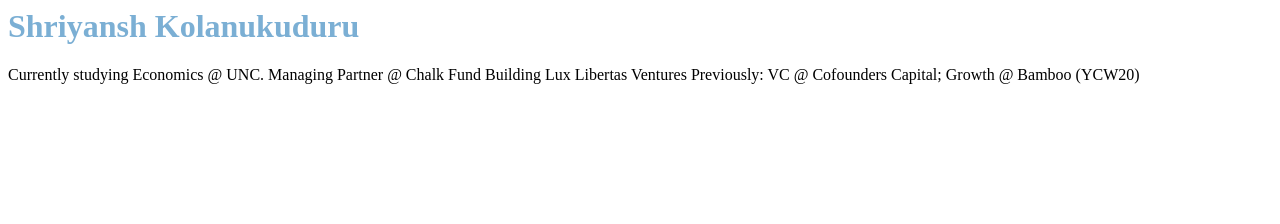
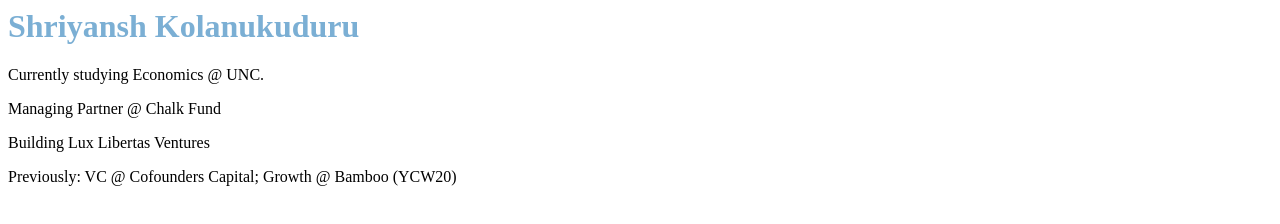
Before and after one commit to skolanukuduru/skolanukuduru.github.io, a plain HTML site: page index.html in a window 1280 px wide. Drawn offline with Linux system fonts and the light colour scheme.

Commit message:
Update index.html

```diff
--- a/index.html
+++ b/index.html
@@ -8,9 +8,9 @@ h1 {
 </head>
 <body>
 <h1>Shriyansh Kolanukuduru</h1>
-Currently studying Economics @ UNC.
-Managing Partner @ Chalk Fund
-Building Lux Libertas Ventures
-Previously: VC @ Cofounders Capital; Growth @ Bamboo (YCW20)
+	<p>Currently studying Economics @ UNC.</p>
+	<p>Managing Partner @ Chalk Fund</p>
+	<p>Building Lux Libertas Ventures</p>
+	<p>Previously: VC @ Cofounders Capital; Growth @ Bamboo (YCW20)</p>
   </body>
 </html>
```
